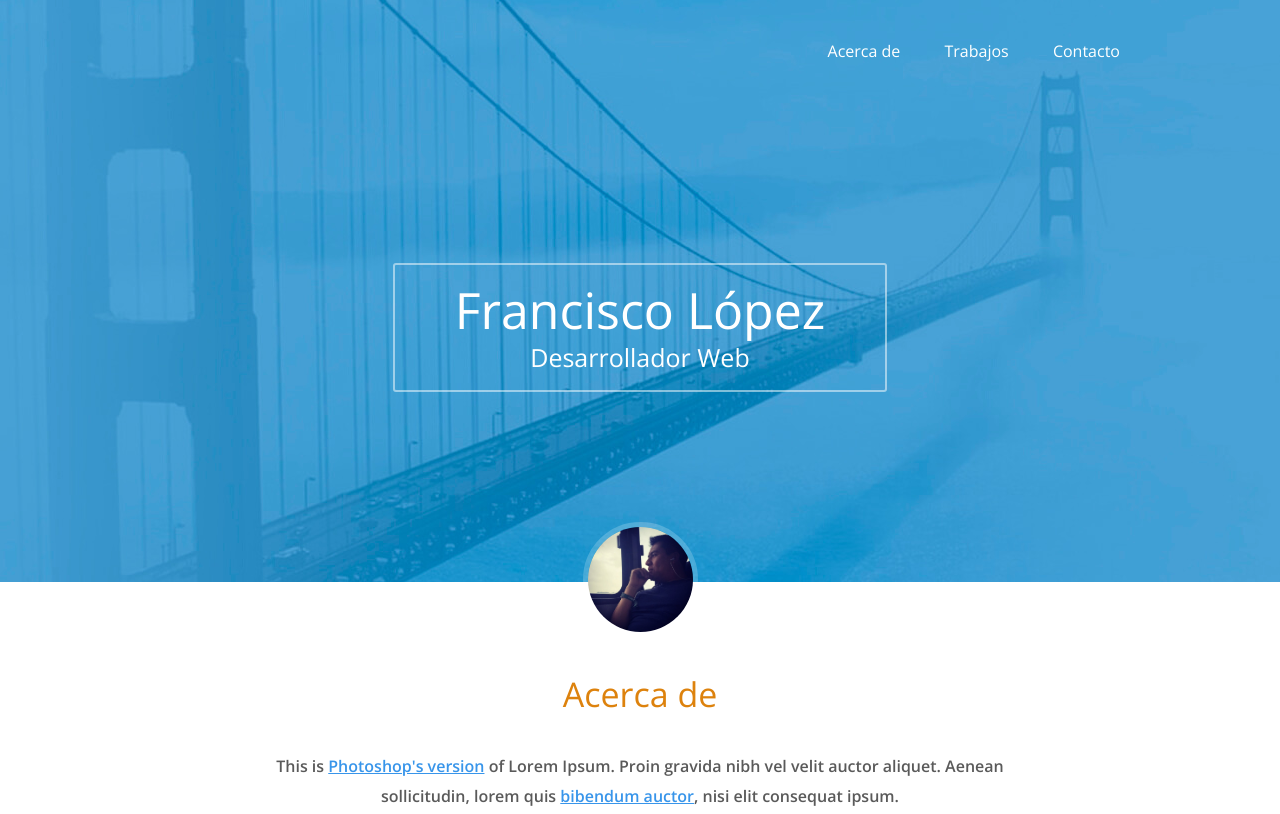
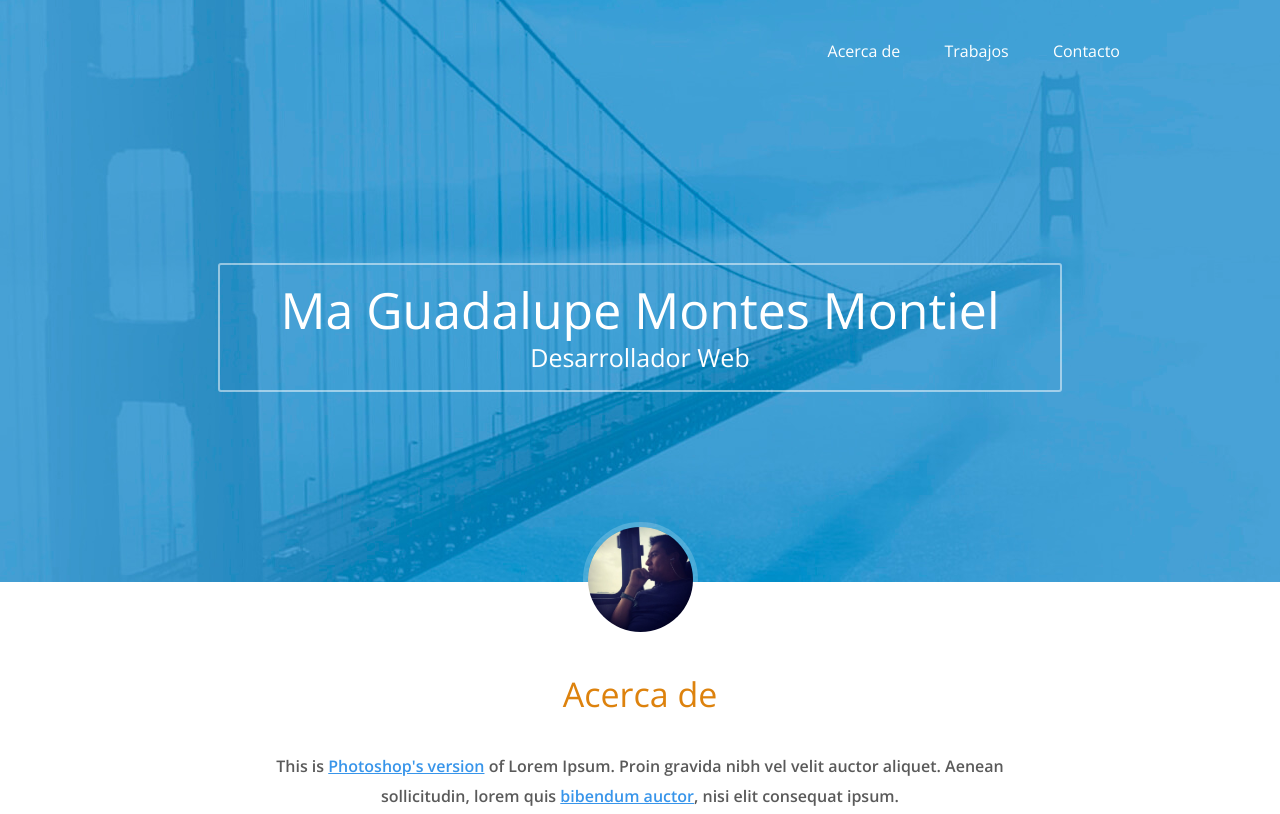
Before and after one commit to uppimon/UppiMon.git.io, a plain HTML site: page index.html in a window 1280 px wide. Shown: the top 814 px of the page. Drawn offline with nearby package versions, Linux system fonts and the light colour scheme.

Commit message:
Update index.html

```diff
--- a/index.html
+++ b/index.html
@@ -20,7 +20,7 @@
 
 			<div class="contenedor-texto">
 				<div class="texto">
-					<h1 class="nombre">Francisco López</h1>
+					<h1 class="nombre">Ma Guadalupe Montes Montiel</h1>
 					<h2 class="profesion">Desarrollador Web</h2>
 				</div>
 			</div>
```
